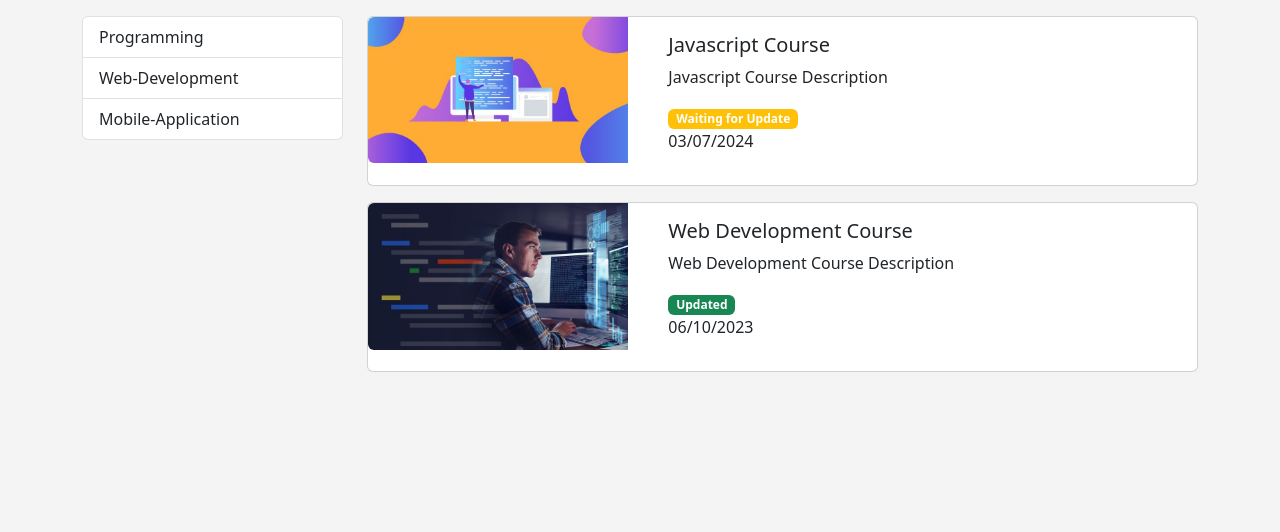
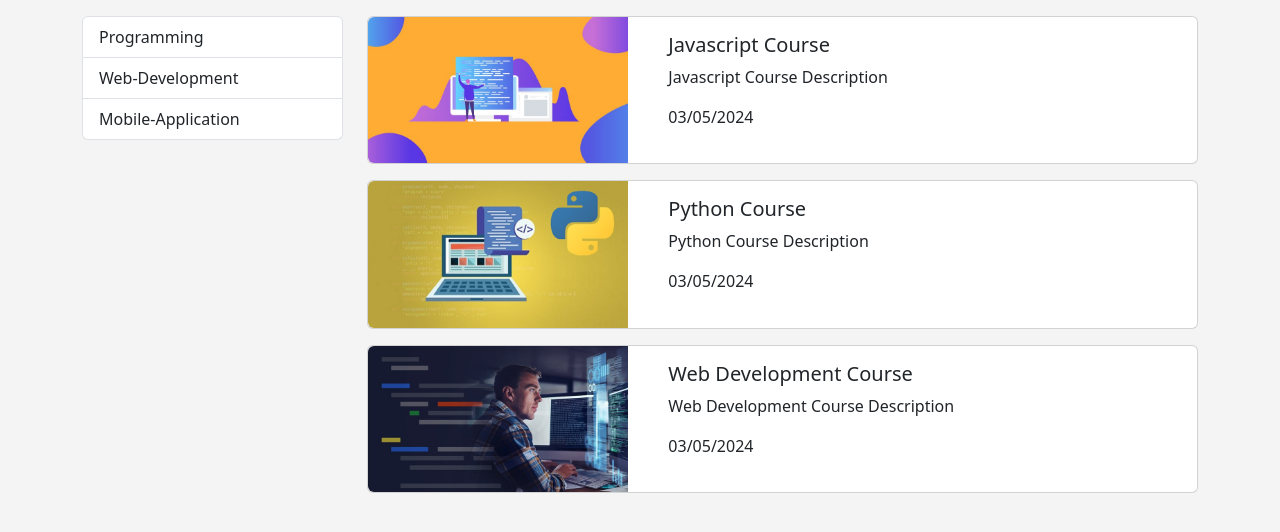
Before and after one commit to furkannsyll/btk_django_project, a Django app: page /courses/ in a window 1280 px wide. Shown: the part 56-588 px from the top of the page. Run offline with Django 5.2, Linux system fonts and the light colour scheme; data comes from the database, SQL or seed files in the repository; some libraries are stand-ins or nearby versions.

Commit message:
Listing courses from the database

```diff
--- a/courseapp/courses/templates/courses/partials/_course.html
+++ b/courseapp/courses/templates/courses/partials/_course.html
@@ -8,13 +8,6 @@
             <div class="card-body">
                 <h5 class="card-title">{{ course.title }}</h5>
                 <p class="card-text">{{ course.description|truncatechars:50 }}</p>
-                <span>
-                    {% if course.isUpdated %}
-                        <span class="badge bg-success">Updated</span>
-                    {% else %}
-                        <span class="badge bg-warning">Waiting for Update</span>
-                    {% endif %}
-                </span>
                 <p>{{ course.date|date:'SHORT_DATE_FORMAT' }}</p>
             </div>
         </div>
--- a/courseapp/courses/views.py
+++ b/courseapp/courses/views.py
@@ -2,6 +2,7 @@ from datetime import date, datetime
 from django.http import HttpResponse, HttpResponseNotFound
 from django.shortcuts import redirect, render
 from django.urls import reverse
+from .models import Course
 
 data = {
     "programming":"Courses in the Programming Category",
@@ -47,7 +48,7 @@ db = {
 }
 
 def index(request):
-    courses = [course for course in db["courses"] if course["isActive"]==True]
+    courses = Course.objects.filter(isActive=1)
     categories = db["categories"]
 
     return render(request, "courses/index.html", {'categories': categories, 'courses': courses,})
```
